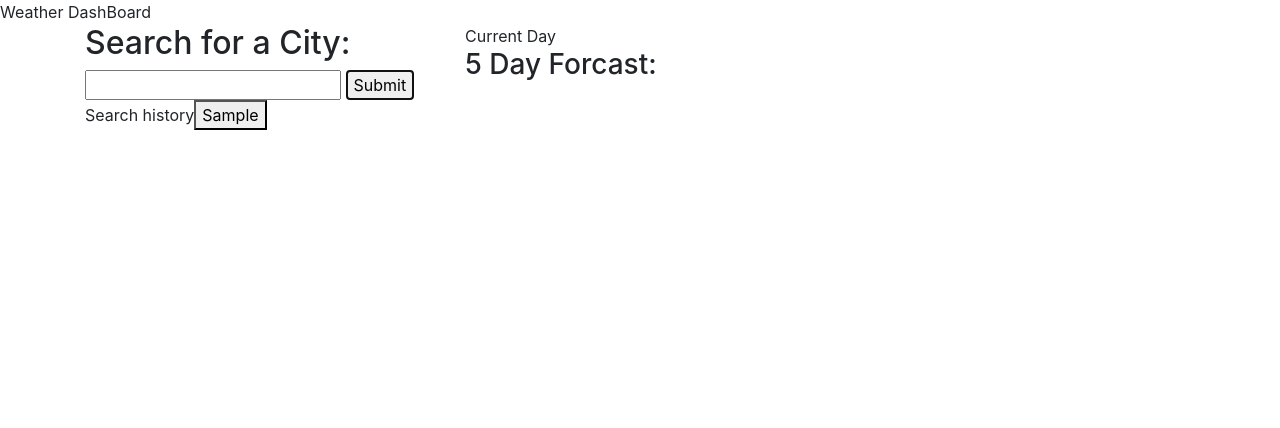
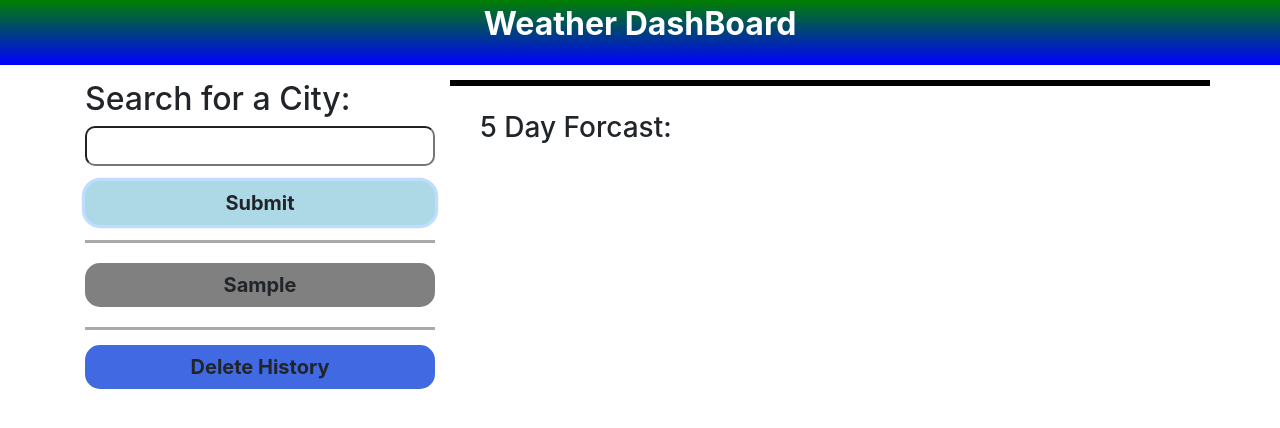
Before and after one commit to jbryant4/weather-board, a plain HTML site: page index.html in a window 1280 px wide. Both pictures are taken after typing "Sample" into the empty fields and a click on the button "Submit". Drawn offline with nearby package versions, Linux system fonts and the light colour scheme; no server answers.

Commit message:
added style to page

```diff
--- a/assets/script/script.js
+++ b/assets/script/script.js
@@ -115,7 +115,7 @@ function getCoord(city) {
 
 function saveCity(city) {
     // create button with class
-    var savedCity = $("<button>").text(city).addClass('saved-button')
+    var savedCity = $("<button>").text(city).addClass('saved-btn btn')
 
     // apend to page
     $('#search-history').append(savedCity);
@@ -173,7 +173,7 @@ function loadCity() {
             var cityButton = cityList[i].city;
 
             // create button with class
-            var savedCity = $("<button>").text(cityButton).addClass('saved-button')
+            var savedCity = $("<button>").text(cityButton).addClass('saved-btn btn')
 
             // apend to page
             $('#search-history').append(savedCity);
--- a/assets/style/style.css
+++ b/assets/style/style.css
@@ -1,5 +1,80 @@
+
+.forcast, #current-day {
+    border: 3px solid black;
+}
+
+header {
+    background-image: linear-gradient(green, blue);
+    text-align: center;
+    font-size: xx-large;
+    font-weight: bolder;
+    color: white;
+    height: 65px;
+    margin-bottom: 15px;
+}
+
+#city-input {
+    width: 100%;
+    border-radius: 10px;
+    margin-bottom: 15px;
+    height: 40px;
+}
+
+.btn {
+
+    width: 100%;
+    border-radius: 15px;
+    font-size: 20px;
+    font-weight: 700;
+
+}
+
+#submit-btn {
+    background-color: lightblue;
+
+}
+
+#submit-btn:hover {
+    background-color: darkblue;
+    color: white;
+}
+
+#search-form {
+    border-bottom: 3px solid darkgray;
+    padding-bottom: 15px;
+    margin-bottom: 15px;
+}
+
+.saved-btn {
+    background-color: gray;
+    margin: 5px auto;
+}
+
+.saved-btn:hover {
+    background-color: darkgreen;
+    color: white;
+}
+
+p {
+    font-size: 15px;
+    font-weight: 700;
+}
+
+#current-day {
+    margin-bottom: 25px;
+}
 
 .forcast {
+    color: white;
+    background-color: darkslateblue;
+}
 
-    border: 3px solid black;
+#delete-btn {
+    background-color: royalblue;
 }
+
+#delete-div {
+    padding-top: 15px;
+    border-top: 3px solid darkgrey;
+    margin-top: 15px;
+}
--- a/index.html
+++ b/index.html
@@ -21,23 +21,23 @@
                 <!-- form -->
                 <form id="search-form">
                     <h2>Search for a City:</h2>
-                    <input name="city" type="text" autofocus="true" id="city-input"/>
-                    <button type="submit">Submit</button>
+                    <input name="city" type="text" autofocus="true" id="city-input" />
+                    <button type="submit" id="submit-btn" class="btn">Submit</button>
                 </form>
                 <!-- history -->
-                <div id="search-history">Search history</div>
+                <div id="search-history"></div>
+                <div id="delete-div">
+                    <button type="button" id="delete-btn" class="btn">Delete History</button>
+                </div>
             </div>
 
             <!-- current day/5 day forcast -->
             <div class="col-md-8">
                 <div class="row">
-                    <div class="col-md-12" id="current-day">Current Day</div>
+                    <div class="col-md-12" id="current-day"></div>
                 </div>
-                <div class="row" id="forcast-five">
-                    <h3 class="col-md-12"> 5 Day Forcast:</h2>
-
-                </div>
-
+                <h3 class="col-md-12"> 5 Day Forcast:</h3>
+                <div class="row" id="forcast-five"></div>
             </div>
 
         </div>
```
